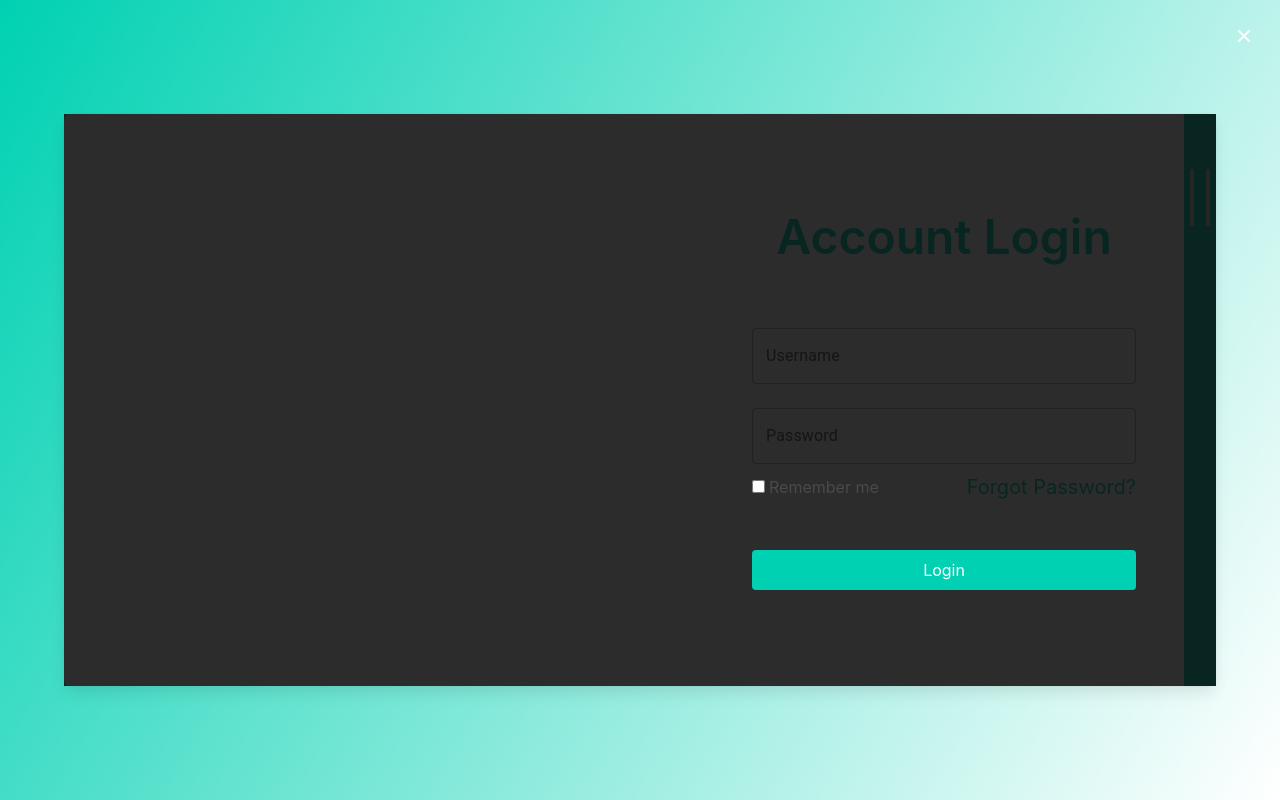
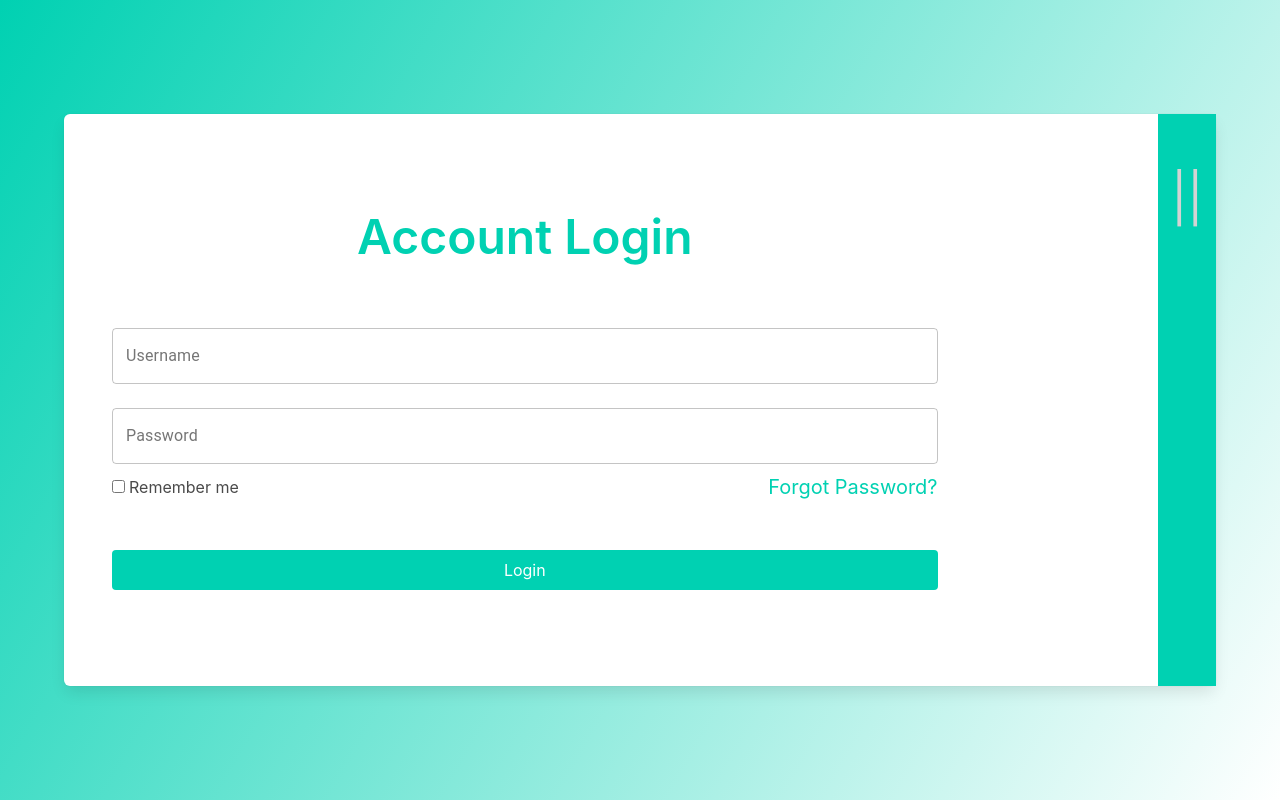
Before and after one commit to andrewjkim745/ToDoList, a React (Create React App) app in the folder client/: page /login in a window 1280 px wide. Built offline with nearby package versions, Linux system fonts and the light colour scheme.

Commit message:
finished modal need to add animations

```diff
--- a/client/src/App.css
+++ b/client/src/App.css
@@ -16,9 +16,22 @@
   width: 80%;
 }
 
+.modal {
+  position: absolute!important;
+}
+
 
 .pad6 {
   padding: 3rem;
+}
+
+.side-drawer {
+  height: 100%;
+  position: relative;
+  background-color:white;
+  align-self: flex-end;
+  width: 90%;
+  justify-content: center;
 }
 
 @media screen and (min-width: 320px) and (max-width:768px) {
--- a/client/src/components/Shared/modal.js
+++ b/client/src/components/Shared/modal.js
@@ -8,11 +8,13 @@ import React from 'react'
 export const Modal = ({ className, onClick }) => {
     return (
         <div className={className}>
-            <div class="modal-background"></div>
-            <div class="modal-content">
-                <p></p>
-            </div>
-            <button class="modal-close is-large" aria-label="close"></button>
+            <div onClick={onClick} class="modal-background"></div>
+            {/* <div class="modal-content"> */}
+            <div class='background is-white side-drawer'>
+               <button onClick={onClick} class="modal-close is-large" aria-label="close"></button>
+                <p>hi there</p>
+                </div>
+            {/* </div> */}
         </div>
     )
 }
--- a/client/src/components/screens/Login.js
+++ b/client/src/components/screens/Login.js
@@ -29,7 +29,7 @@ export default function Login() {
 
     const modalRender = () => {
         return <Modal
-            className={modal ? 'modal is-active' : modal}
+            className={modal ? 'modal is-active' : 'modal'}
             onClick={() => openModal(false)}
         />
     }
@@ -40,7 +40,7 @@ export default function Login() {
             <div class='hero-body'>
                 <div class='container boxshadow has-background-white is-large has-text-centered'>
                     <div class='is-flex is-justify-content-space-between'>
-                        {modalRender()}
+
                         <div class='pad6 loginW is-flex is-flex-direction-column'>
                             <Title
                                 title='Account Login'
@@ -74,6 +74,7 @@ export default function Login() {
                             </div>
                             <button class='button is-primary my-6'>Login</button>
                         </div>
+                        {modalRender()}
                         <div onClick={()=> openModal(true)} class='has-background-primary sideW'>
                             <p style={{ color: 'lightgrey' }} class='mt-6 is-size-1 is-size-5-mobile'>||</p>
                         </div>
```
Also changed, not shown: 1 other file (tests, documents, lock files or other folders).
